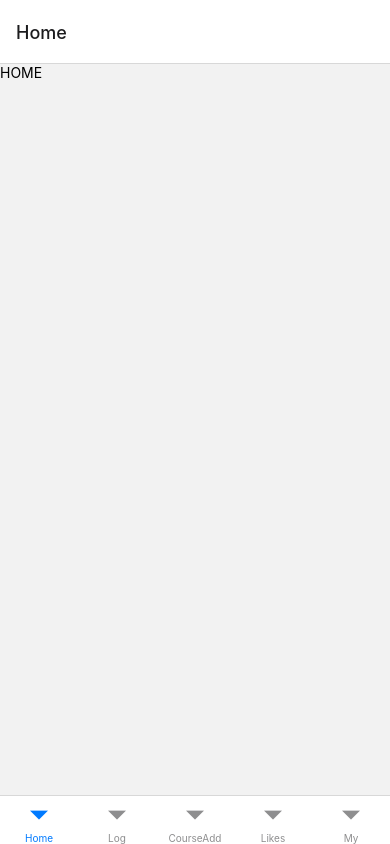
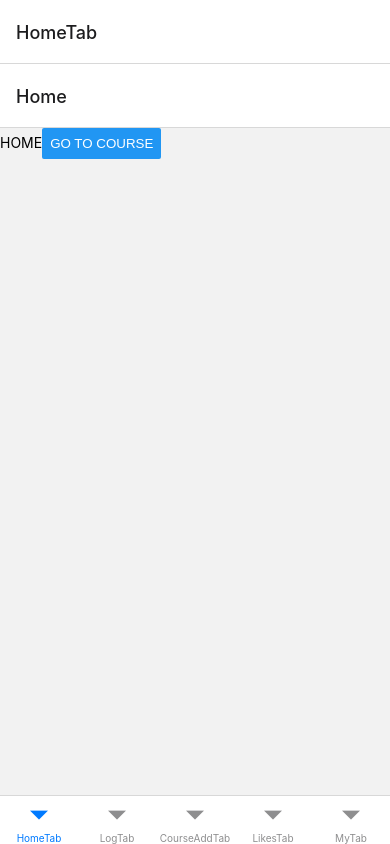
Before and after one commit to DevKor-github/MATCHOOM-front, a React Native app: screen /HomeTab in a window 390 px wide. Built offline with nearby package versions, Linux system fonts and the light colour scheme.

Commit message:
feat: 홈 화면 스택 기초 구현

```diff
--- a/src/navigation/BottomTabs.tsx
+++ b/src/navigation/BottomTabs.tsx
@@ -1,20 +1,20 @@
 import CourseAddPage from '@/pages/CourseAddPage';
-import HomePage from '@/pages/HomePage';
 import LikesPage from '@/pages/LikesPage';
 import LogPage from '@/pages/LogPage';
 import MyPage from '@/pages/MyPage';
 import { createBottomTabNavigator } from '@react-navigation/bottom-tabs';
+import HomeStack from './HomeStack';
 
 const Tab = createBottomTabNavigator();
 
 const BottomTabs = () => {
   return (
     <Tab.Navigator>
-      <Tab.Screen name='Home' component={HomePage} />
-      <Tab.Screen name='Log' component={LogPage} />
-      <Tab.Screen name='CourseAdd' component={CourseAddPage} />
-      <Tab.Screen name='Likes' component={LikesPage} />
-      <Tab.Screen name='My' component={MyPage} />
+      <Tab.Screen name='HomeTab' component={HomeStack} />
+      <Tab.Screen name='LogTab' component={LogPage} />
+      <Tab.Screen name='CourseAddTab' component={CourseAddPage} />
+      <Tab.Screen name='LikesTab' component={LikesPage} />
+      <Tab.Screen name='MyTab' component={MyPage} />
     </Tab.Navigator>
   );
 };
--- /dev/null
+++ b/src/navigation/HomeStack.tsx
@@ -0,0 +1,27 @@
+import CoursePage from '@/pages/CoursePage';
+import HomePage from '@/pages/HomePage';
+import { createNativeStackNavigator } from '@react-navigation/native-stack';
+
+export type HomeStackType = {
+  Home: undefined;
+  Course: {
+    id: number;
+  };
+};
+
+const Stack = createNativeStackNavigator<HomeStackType>();
+
+const HomeStack = () => {
+  return (
+    <Stack.Navigator initialRouteName='Home'>
+      <Stack.Screen name='Home' component={HomePage} />
+      <Stack.Screen
+        name='Course'
+        component={CoursePage}
+        initialParams={{ id: 1 }}
+      />
+    </Stack.Navigator>
+  );
+};
+
+export default HomeStack;
--- /dev/null
+++ b/src/pages/CoursePage.tsx
@@ -0,0 +1,17 @@
+import { NativeStackScreenProps } from '@react-navigation/native-stack';
+import { Text, View } from 'react-native';
+import { HomeStackType } from 'navigation/HomeStack';
+
+type Props = NativeStackScreenProps<HomeStackType, 'Course'>;
+
+const CoursePage = ({ route }: Props) => {
+  const { id } = route.params;
+
+  return (
+    <View>
+      <Text>COURSE PAGE {id}</Text>
+    </View>
+  );
+};
+
+export default CoursePage;
--- a/src/pages/HomePage.tsx
+++ b/src/pages/HomePage.tsx
@@ -1,9 +1,20 @@
-import { Text, View } from 'react-native';
+import { NativeStackScreenProps } from '@react-navigation/native-stack';
+import { Button, Text, View } from 'react-native';
+import { HomeStackType } from 'navigation/HomeStack';
 
-const HomePage = () => {
+type Props = NativeStackScreenProps<HomeStackType, 'Home'>;
+
+const HomePage = ({ navigation }: Props) => {
+  const handleClick = () => {
+    navigation.navigate('Course', { id: 12 });
+  };
+
   return (
     <View>
-      <Text>HOME</Text>
+      <Text>
+        HOME
+        <Button title='Go to Course' onPress={handleClick} />
+      </Text>
     </View>
   );
 };
```
